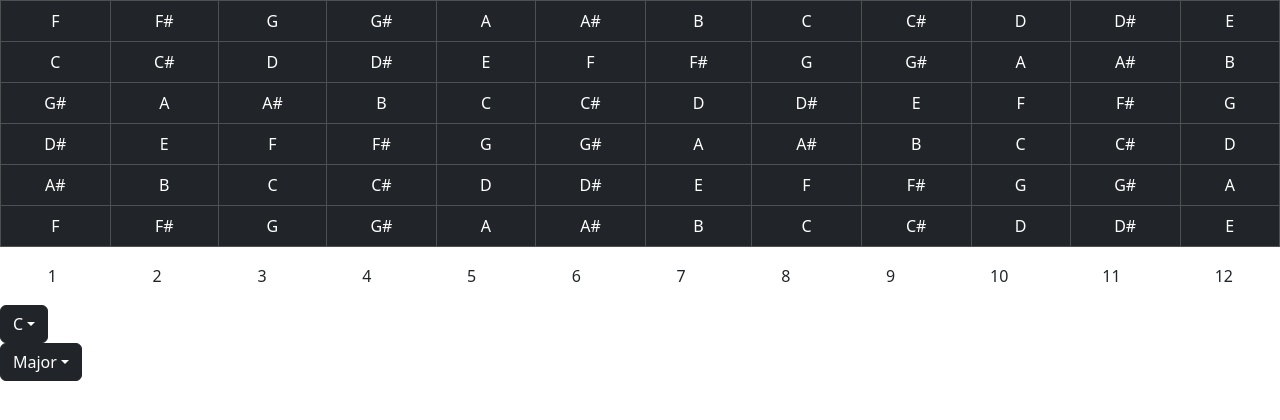
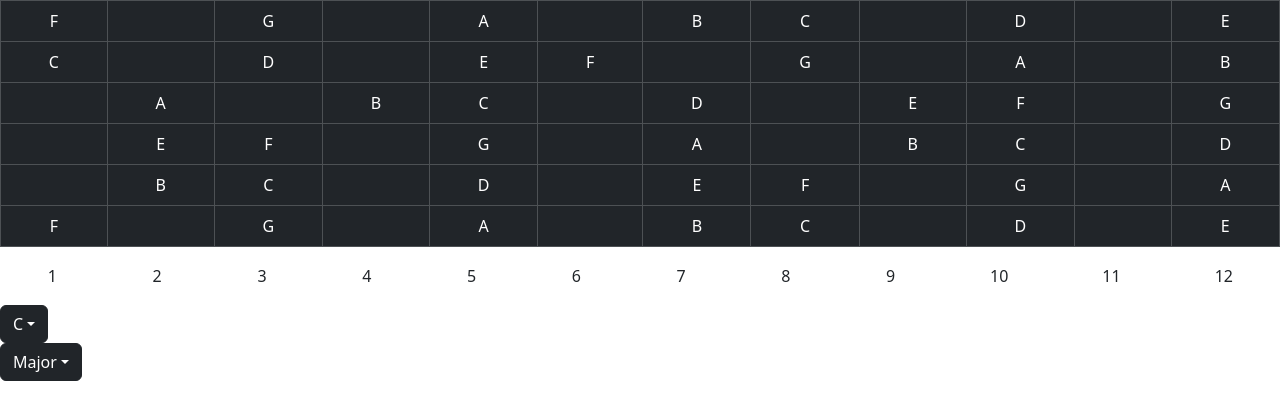
Before and after one commit to DanielSollis/Scales, a React (Vite) app: page / in a window 1280 px wide. Shown: the top 420 px of the page. Built offline with nearby package versions, Linux system fonts and the light colour scheme.

Commit message:
fixed dropdown bug, scale generation working

```diff
--- a/src/components/FretBoard.tsx
+++ b/src/components/FretBoard.tsx
@@ -28,7 +28,7 @@ const FretBoard = function (props: props) {
               {guitarString(string, stringLength).map(function (note) {
                 return (
                   <td className="text-center" width="1%">
-                    {scaleNotes(props.root, scale) ? note : ""}
+                    {scaleNotes(props.root, scale).has(note) ? note : ""}
                   </td>
                 );
               })}
@@ -70,7 +70,9 @@ function scaleNotes(root: string, scalePattern: number[]) {
       }
     }
   }
-  return new Set(notes);
+  let result = new Set(notes);
+  console.log(result);
+  return result;
 }
 
 function guitarString(string: string, stringLength: number): string[] {
```
